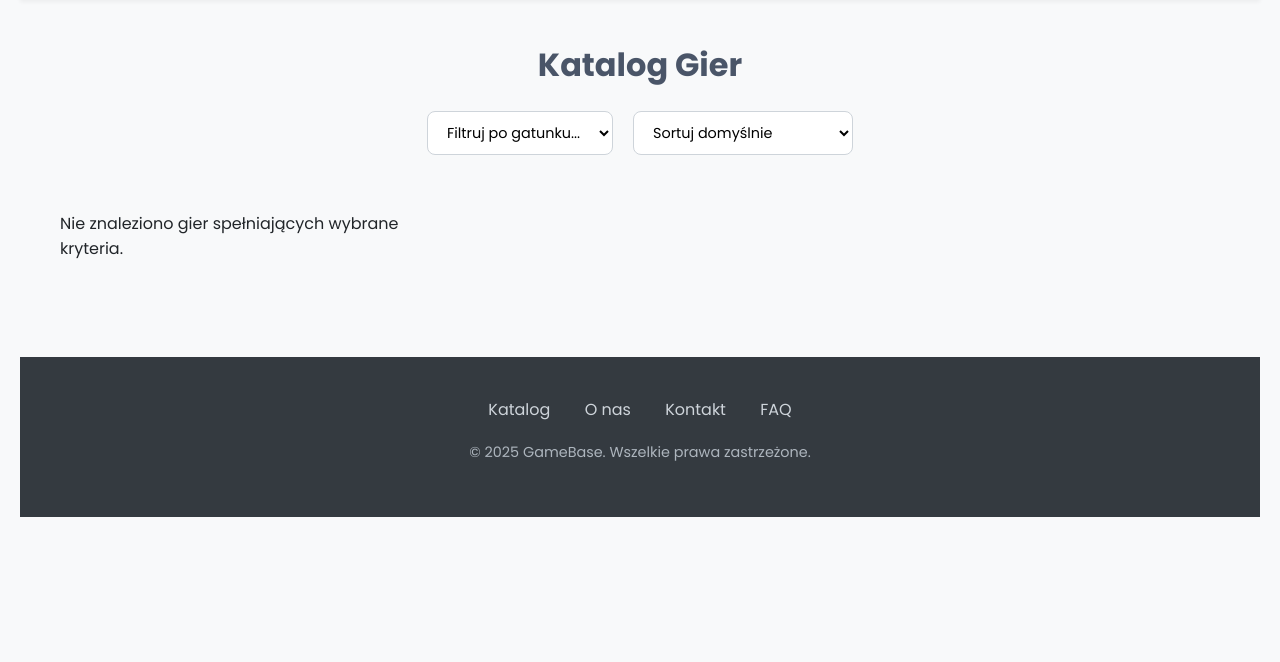
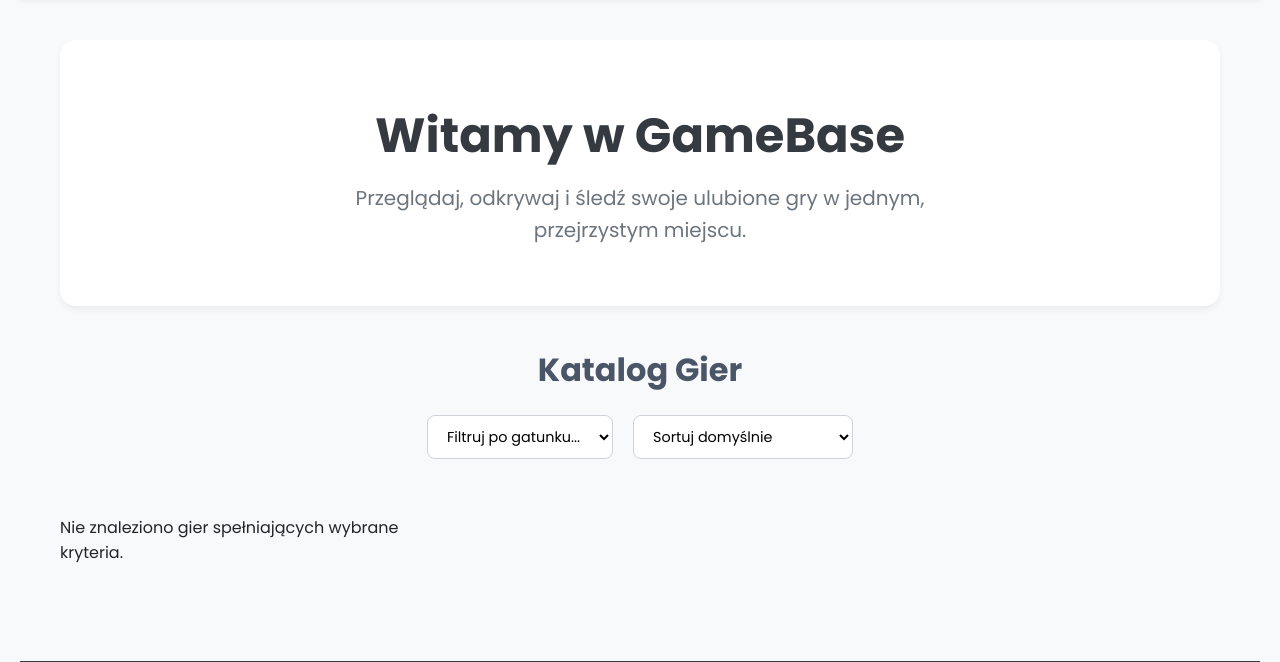
Before and after one commit to Teo2237/ProjektBazyBSI, a Flask app: page / in a window 1280 px wide. Shown: the part 93-755 px from the top of the page. Before the commit the page ends 610 px from the top, so only its background shows below. Run offline with Flask 3, Linux system fonts and the light colour scheme; data that the repository does not hold is empty.

Commit message:
Dodanie "hero section"

```diff
--- a/static/css/index.css
+++ b/static/css/index.css
@@ -61,8 +61,8 @@
 
  .title-header {
      text-align: center;
-     margin-bottom: 20px;
-     margin-top: 20px;
+     margin: 0;
+
  }
 
  h1 {
@@ -245,3 +245,29 @@
          /* Pokazujemy przycisk hamburgera */
      }
  }
+
+ /* Style dla sekcji "Hero" */
+ .hero-section {
+     padding: 60px 40px;
+     text-align: center;
+     background-color: #ffffff;
+     border-radius: 16px;
+     box-shadow: 0 4px 6px rgba(0, 0, 0, 0.05);
+     margin: 20px auto 40px auto;
+     max-width: 1400px;
+ }
+
+ .hero-title {
+     font-size: 3em;
+     font-weight: 700;
+     color: #343a40;
+     margin: 0 0 10px 0;
+ }
+
+ .hero-subtitle {
+     font-size: 1.25em;
+     color: #6c757d;
+     max-width: 650px;
+     margin: 0 auto;
+     line-height: 1.6;
+ }
--- a/templates/index.html
+++ b/templates/index.html
@@ -35,6 +35,11 @@
     </header>
 
     <main>
+        <div class="hero-section">
+            <h1 class="hero-title">Witamy w GameBase</h1>
+            <p class="hero-subtitle">Przeglądaj, odkrywaj i śledź swoje ulubione gry w jednym, przejrzystym miejscu.</p>
+        </div>
+
         <div class="title-header">
             <h1>Katalog Gier</h1>
             <div id="controls">
```
